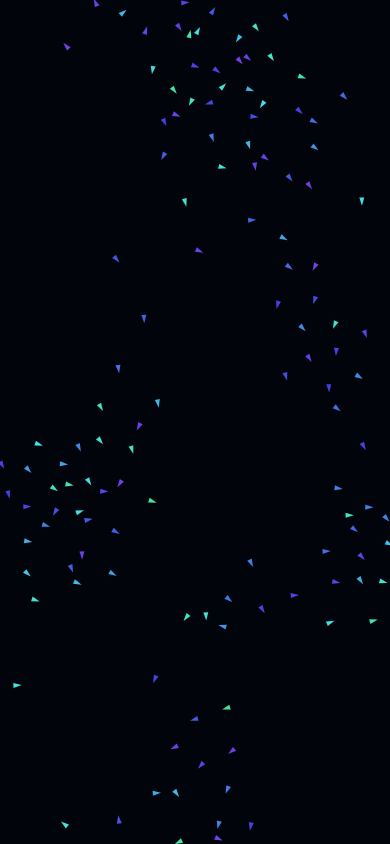
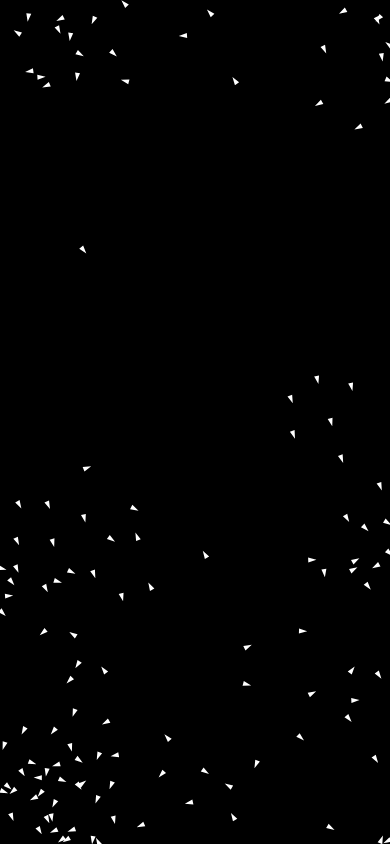
Before and after one commit to martinopiaggi/boids-wallpaper, a website with bundled scripts: page index.html in a window 390 px wide. Built offline with nearby package versions, Linux system fonts and the light colour scheme.

Commit message:
Use white boids on black and ignore clicks

```diff
--- a/LivelyInfo.json
+++ b/LivelyInfo.json
@@ -3,7 +3,7 @@
   "Title": "Boids",
   "Thumbnail": "assets/thumbnail.png",
   "Preview": "assets/preview.gif",
-  "Desc": "Classic triangle boids flocking simulation with flat colors and no visual effects.",
+  "Desc": "White triangle boids on black. Pointer position steers the flock; clicks do nothing.",
   "Author": "martinopiaggi",
   "License": "MIT",
   "Contact": "https://github.com/martinopiaggi/boids-wallpaper",
--- a/index.html
+++ b/index.html
@@ -3,8 +3,8 @@
   <head>
     <meta charset="UTF-8" />
     <meta name="viewport" content="width=device-width, initial-scale=1" />
-    <meta name="theme-color" content="#030712" />
-    <meta name="description" content="A classic 2D boids flocking simulation built as a responsive live wallpaper." />
+    <meta name="theme-color" content="#000000" />
+    <meta name="description" content="White triangle boids flocking on a black live wallpaper. The pointer steers them; clicks do nothing." />
     <title>Boids — live flocking wallpaper</title>
     <link rel="icon" href="data:," />
     <link rel="stylesheet" href="styles.css" />
@@ -36,7 +36,7 @@
   </head>
   <body>
     <main id="wallpaper" aria-label="Boids live wallpaper">
-      <canvas id="boids" role="img" aria-label="Animated triangles flocking across a dark blue field">
+      <canvas id="boids" role="img" aria-label="White triangles flocking across a black field">
         Your browser needs Canvas support to display the boids simulation.
       </canvas>
       <p id="error" role="alert" hidden></p>
--- a/src/flock.js
+++ b/src/flock.js
@@ -29,19 +29,32 @@ export function createRandom(seed = 1) {
   };
 }
 
-function cap(x, y, maximum) {
+function capInto(out, x, y, maximum) {
   const magnitude = Math.hypot(x, y);
-  if (magnitude <= maximum || magnitude === 0) return { x, y };
+  if (magnitude <= maximum || magnitude === 0) {
+    out.x = x;
+    out.y = y;
+    return out;
+  }
   const scale = maximum / magnitude;
-  return { x: x * scale, y: y * scale };
+  out.x = x * scale;
+  out.y = y * scale;
+  return out;
 }
 
-function steer(x, y, velocityX, velocityY, speed, force) {
+function steerInto(out, x, y, velocityX, velocityY, speed, force) {
   const magnitude = Math.hypot(x, y);
-  if (magnitude < 0.0001) return { x: 0, y: 0 };
-  const desiredX = (x / magnitude) * speed;
-  const desiredY = (y / magnitude) * speed;
-  return cap(desiredX - velocityX, desiredY - velocityY, force);
+  if (magnitude < 0.0001) {
+    out.x = 0;
+    out.y = 0;
+    return out;
+  }
+  return capInto(
+    out,
+    (x / magnitude) * speed - velocityX,
+    (y / magnitude) * speed - velocityY,
+    force,
+  );
 }
 
 export class Flock {
@@ -67,7 +80,7 @@ export class Flock {
     this.separationRadius = Math.max(1, separationRadius);
     this.baseMinSpeed = Math.max(0, minSpeed);
     this.baseMaxSpeed = Math.max(this.baseMinSpeed + 1, maxSpeed);
-    this.maxForce = Math.max(1, maxForce);
+    this.baseMaxForce = Math.max(1, maxForce);
     this.separationWeight = separationWeight;
     this.alignmentWeight = alignmentWeight;
     this.cohesionWeight = cohesionWeight;
@@ -77,6 +90,8 @@ export class Flock {
     this.columns = 1;
     this.rows = 1;
     this.cellSize = this.perception;
+    this.steerScratch = { x: 0, y: 0 };
+    this.pointerScratch = { x: 0, y: 0 };
     this.speed = 1;
     this.setSpeed(speed);
     this.setCount(count);
@@ -94,6 +109,10 @@ export class Flock {
     return this.baseMaxSpeed * this.speed;
   }
 
+  get maxForce() {
+    return this.baseMaxForce * this.speed;
+  }
+
   setSpeed(value) {
     this.speed = clamp(Number.isFinite(value) ? value : 1, 0.1, 4);
     return this.speed;
@@ -102,7 +121,8 @@ export class Flock {
   setCount(value) {
     const next = clamp(Math.round(Number(value) || 0), 0, 320);
     while (this.boids.length < next) this.boids.push(this.createBoid());
-    if (this.boids.length > next) this.boids.length = next;
+    while (this.accelerations.length < next) this.accelerations.push({ x: 0, y: 0 });
+    this.boids.length = next;
     this.accelerations.length = next;
     return this.count;
   }
@@ -142,13 +162,19 @@ export class Flock {
 
   updateGridGeometry() {
     const shortestSide = Math.min(this.width, this.height);
-    this.cellSize = Math.max(1, Math.min(this.perception, shortestSide / 4));
-    this.columns = Math.max(4, Math.ceil(this.width / this.cellSize));
-    this.rows = Math.max(4, Math.ceil(this.height / this.cellSize));
+    const cellSize = Math.max(1, Math.min(this.perception, shortestSide / 4));
+    const columns = Math.max(4, Math.ceil(this.width / cellSize));
+    const rows = Math.max(4, Math.ceil(this.height / cellSize));
+    if (cellSize !== this.cellSize || columns !== this.columns || rows !== this.rows) {
+      this.grid.clear();
+    }
+    this.cellSize = cellSize;
+    this.columns = columns;
+    this.rows = rows;
   }
 
   cellKey(x, y) {
-    return `${x},${y}`;
+    return x + y * this.columns;
   }
 
   positiveModulo(value, divisor) {
@@ -156,12 +182,13 @@ export class Flock {
   }
 
   rebuildGrid() {
-    this.grid.clear();
+    for (const cell of this.grid.values()) cell.length = 0;
     for (let index = 0; index < this.boids.length; index += 1) {
       const boid = this.boids[index];
-      const cellX = Math.floor(boid.x / this.cellSize);
-      const cellY = Math.floor(boid.y / this.cellSize);
-      const key = this.cellKey(cellX, cellY);
+      const key = this.cellKey(
+        Math.floor(boid.x / this.cellSize),
+        Math.floor(boid.y / this.cellSize),
+      );
       const cell = this.grid.get(key);
       if (cell) cell.push(index);
       else this.grid.set(key, [index]);
@@ -169,15 +196,19 @@ export class Flock {
   }
 
   pointerForce(boid, pointer) {
-    if (!pointer?.active || this.boids.length === 0) return { x: 0, y: 0 };
+    const out = this.pointerScratch;
+    out.x = 0;
+    out.y = 0;
+    if (!pointer?.active || this.boids.length === 0) return out;
     const mode = pointer.mode ?? "orbit";
-    if (mode === "ignore") return { x: 0, y: 0 };
+    if (mode === "ignore") return out;
 
-    let dx = wrappedDelta(boid.x, boid.y, pointer.x, pointer.y, this.width, this.height).x;
-    let dy = wrappedDelta(boid.x, boid.y, pointer.x, pointer.y, this.width, this.height).y;
+    const delta = wrappedDelta(boid.x, boid.y, pointer.x, pointer.y, this.width, this.height);
+    let dx = delta.x;
+    let dy = delta.y;
     let distance = Math.hypot(dx, dy);
     const radius = mode === "follow" ? 330 : 270;
-    if (distance >= radius) return { x: 0, y: 0 };
+    if (distance >= radius) return out;
     if (distance < 0.001) {
       const angle = boid.phase * TAU;
       dx = Math.cos(angle);
@@ -191,19 +222,20 @@ export class Flock {
     const force = this.maxForce * falloff;
 
     if (mode === "follow") {
-      return { x: radialX * force, y: radialY * force };
+      out.x = radialX * force;
+      out.y = radialY * force;
+      return out;
     }
     if (mode === "avoid") {
-      return { x: -radialX * force, y: -radialY * force };
+      out.x = -radialX * force;
+      out.y = -radialY * force;
+      return out;
     }
 
-    const tangentX = -radialY;
-    const tangentY = radialX;
     const ringError = clamp((distance - 135) / 135, -1, 1);
-    return {
-      x: tangentX * force * 0.72 - radialX * ringError * force * 0.3,
-      y: tangentY * force * 0.72 - radialY * ringError * force * 0.3,
-    };
+    out.x = -radialY * force * 0.72 - radialX * ringError * force * 0.3;
+    out.y = radialX * force * 0.72 - radialY * ringError * force * 0.3;
+    return out;
   }
 
   step(deltaSeconds, pointer = null) {
@@ -215,6 +247,10 @@ export class Flock {
     const perceptionSquared = this.cellSize * this.cellSize;
     const separationRadius = Math.min(this.separationRadius, this.cellSize * 0.48);
     const separationSquared = separationRadius * separationRadius;
+    const halfWidth = this.width / 2;
+    const halfHeight = this.height / 2;
+    const maxForce = this.maxForce;
+    const maxSpeed = this.maxSpeed;
 
     for (let index = 0; index < this.boids.length; index += 1) {
       const boid = this.boids[index];
@@ -231,25 +267,33 @@ export class Flock {
       for (let offsetY = -1; offsetY <= 1; offsetY += 1) {
         const cellY = this.positiveModulo(centerY + offsetY, this.rows);
         for (let offsetX = -1; offsetX <= 1; offsetX += 1) {
-          const cellX = this.positiveModulo(centerX + offsetX, this.columns);
-          const cell = this.grid.get(this.cellKey(cellX, cellY));
+          const cell = this.grid.get(this.cellKey(
+            this.positiveModulo(centerX + offsetX, this.columns),
+            cellY,
+          ));
           if (!cell) continue;
 
-          for (const neighborIndex of cell) {
+          for (let neighborSlot = 0; neighborSlot < cell.length; neighborSlot += 1) {
+            const neighborIndex = cell[neighborSlot];
             if (neighborIndex === index) continue;
             const neighbor = this.boids[neighborIndex];
-            const delta = wrappedDelta(boid.x, boid.y, neighbor.x, neighbor.y, this.width, this.height);
-            const distanceSquared = delta.x * delta.x + delta.y * delta.y;
+            let dx = neighbor.x - boid.x;
+            let dy = neighbor.y - boid.y;
+            if (dx > halfWidth) dx -= this.width;
+            else if (dx < -halfWidth) dx += this.width;
+            if (dy > halfHeight) dy -= this.height;
+            else if (dy < -halfHeight) dy += this.height;
+            const distanceSquared = dx * dx + dy * dy;
             if (distanceSquared > perceptionSquared) continue;
 
             neighbors += 1;
             alignmentX += neighbor.vx;
             alignmentY += neighbor.vy;
-            cohesionX += delta.x;
-            cohesionY += delta.y;
+            cohesionX += dx;
+            cohesionY += dy;
             if (distanceSquared < separationSquared && distanceSquared > 0.000001) {
-              separationX -= delta.x / distanceSquared;
-              separationY -= delta.y / distanceSquared;
+              separationX -= dx / distanceSquared;
+              separationY -= dy / distanceSquared;
             }
           }
         }
@@ -258,31 +302,34 @@ export class Flock {
       let accelerationX = 0;
       let accelerationY = 0;
       if (neighbors > 0) {
-        const separation = steer(
+        const steer = steerInto(
+          this.steerScratch,
           separationX,
           separationY,
           boid.vx,
           boid.vy,
-          this.maxSpeed,
-          this.maxForce,
+          maxSpeed,
+          maxForce,
         );
-        const alignment = cap(
+        accelerationX += steer.x * this.separationWeight;
+        accelerationY += steer.y * this.separationWeight;
+        const alignment = capInto(
+          this.steerScratch,
           (alignmentX / neighbors - boid.vx) * this.alignmentWeight,
           (alignmentY / neighbors - boid.vy) * this.alignmentWeight,
-          this.maxForce,
+          maxForce,
         );
-        const cohesion = steer(
+        accelerationX += alignment.x;
+        accelerationY += alignment.y;
+        const cohesion = steerInto(
+          this.steerScratch,
           cohesionX / neighbors,
           cohesionY / neighbors,
           boid.vx,
           boid.vy,
-          this.maxSpeed,
-          this.maxForce,
+          maxSpeed,
+          maxForce,
         );
-        accelerationX += separation.x * this.separationWeight;
-        accelerationY += separation.y * this.separationWeight;
-        accelerationX += alignment.x;
-        accelerationY += alignment.y;
         accelerationX += cohesion.x * this.cohesionWeight;
         accelerationY += cohesion.y * this.cohesionWeight;
       }
@@ -290,10 +337,15 @@ export class Flock {
       const pointerSteering = this.pointerForce(boid, pointer);
       accelerationX += pointerSteering.x;
       accelerationY += pointerSteering.y;
-      const acceleration = cap(accelerationX, accelerationY, this.maxForce * 1.8);
-      this.accelerations[index] = acceleration;
+      let acceleration = this.accelerations[index];
+      if (!acceleration) {
+        acceleration = { x: 0, y: 0 };
+        this.accelerations[index] = acceleration;
+      }
+      capInto(acceleration, accelerationX, accelerationY, maxForce * 1.8);
     }
 
+    const minSpeed = this.minSpeed;
     for (let index = 0; index < this.boids.length; index += 1) {
       const boid = this.boids[index];
       const acceleration = this.accelerations[index];
@@ -301,17 +353,16 @@ export class Flock {
       boid.vy += acceleration.y * dt;
 
       let speed = Math.hypot(boid.vx, boid.vy);
-      if (speed > this.maxSpeed) {
-        const scale = this.maxSpeed / speed;
+      if (speed > maxSpeed) {
+        const scale = maxSpeed / speed;
         boid.vx *= scale;
         boid.vy *= scale;
-        speed = this.maxSpeed;
-      } else if (speed < this.minSpeed) {
+      } else if (speed < minSpeed) {
         if (speed < 0.000001) {
-          boid.vx = Math.cos(boid.phase * TAU) * this.minSpeed;
-          boid.vy = Math.sin(boid.phase * TAU) * this.minSpeed;
+          boid.vx = Math.cos(boid.phase * TAU) * minSpeed;
+          boid.vy = Math.sin(boid.phase * TAU) * minSpeed;
         } else {
-          const scale = this.minSpeed / speed;
+          const scale = minSpeed / speed;
           boid.vx *= scale;
           boid.vy *= scale;
         }
@@ -321,32 +372,4 @@ export class Flock {
       boid.y = wrap(boid.y + boid.vy * dt, this.height);
     }
   }
-
-  scatter(strength = 235) {
-    const amount = clamp(Number(strength) || 0, 0, 900);
-    for (const boid of this.boids) {
-      const angle = this.random() * TAU;
-      boid.vx += Math.cos(angle) * amount;
-      boid.vy += Math.sin(angle) * amount;
-      const speed = Math.hypot(boid.vx, boid.vy);
-      if (speed > this.maxSpeed * 1.35) {
-        const scale = (this.maxSpeed * 1.35) / speed;
-        boid.vx *= scale;
-        boid.vy *= scale;
-      }
-    }
-  }
-
-  scatterAt(x, y, radius = 250, strength = 390) {
-    const safeRadius = Math.max(1, radius);
-    for (const boid of this.boids) {
-      const delta = wrappedDelta(boid.x, boid.y, x, y, this.width, this.height);
-      const distance = Math.hypot(delta.x, delta.y);
-      if (distance >= safeRadius) continue;
-      const angle = this.random() * TAU;
-      const impulse = strength * (1 - distance / safeRadius);
-      boid.vx += Math.cos(angle) * impulse;
-      boid.vy += Math.sin(angle) * impulse;
-    }
-  }
 }
--- a/src/main.js
+++ b/src/main.js
@@ -2,23 +2,17 @@ import { Flock, clamp, createRandom } from "./flock.js";
 
 const canvas = document.querySelector("#boids");
 const errorBox = document.querySelector("#error");
+const BACKGROUND = "#000";
+const FOREGROUND = "#fff";
 
 const defaults = Object.freeze({
   count: 128,
-  speed: 1.15,
-  palette: "aurora",
+  speed: 1.8,
   interaction: "orbit",
 });
 
 const config = { ...defaults };
 const pointer = { x: 0, y: 0, active: false, mode: config.interaction, lastMove: 0 };
-const palettes = Object.freeze({
-  aurora: { hue: 154, spread: 104, saturation: 92, light: 62 },
-  ice: { hue: 188, spread: 72, saturation: 82, light: 66 },
-  ember: { hue: 8, spread: 58, saturation: 91, light: 61 },
-  mono: { hue: 205, spread: 18, saturation: 18, light: 82 },
-});
-const paletteNames = Object.freeze(Object.keys(palettes));
 const interactionModes = Object.freeze(["orbit", "follow", "avoid", "ignore"]);
 
 let width = 1;
@@ -28,7 +22,6 @@ let pagePaused = document.hidden;
 let contextLost = false;
 let accumulator = 0;
 let lastFrame = performance.now();
-let lastPointerDown = 0;
 let animationFrame = null;
 let renderContext;
 let flock;
@@ -54,14 +47,6 @@ function normalizeDropdown(value, items, fallback) {
   return items.includes(name) ? name : fallback;
 }
 
-function normalizePalette(value) {
-  return normalizeDropdown(value, paletteNames, config.palette);
-}
-
-function normalizeInteraction(value) {
-  return normalizeDropdown(value, interactionModes, config.interaction);
-}
-
 function applyProperty(name, value) {
   switch (name) {
     case "count":
@@ -69,18 +54,12 @@ function applyProperty(name, value) {
       flock?.setCount(config.count);
       break;
     case "speed":
-      config.speed = clamp(parseNumber(value, config.speed), 0.25, 2.5);
+      config.speed = clamp(parseNumber(value, config.speed), 0.25, 4);
       flock?.setSpeed(config.speed);
       break;
-    case "palette":
-      config.palette = normalizePalette(value);
-      break;
     case "interaction":
-      config.interaction = normalizeInteraction(value);
+      config.interaction = normalizeDropdown(value, interactionModes, config.interaction);
       pointer.mode = config.interaction;
-      break;
-    case "scatter":
-      scatter();
       break;
     default:
       break;
@@ -106,47 +85,35 @@ function resize() {
   }
 
   renderContext.setTransform(ratio, 0, 0, ratio, 0, 0);
+  renderContext.imageSmoothingEnabled = false;
   flock?.resize(width, height);
-  renderContext.fillStyle = "#02040b";
+  renderContext.fillStyle = BACKGROUND;
   renderContext.fillRect(0, 0, width, height);
 }
 
-function trianglePath(context, boid, length) {
+function addTriangle(context, boid, length) {
   const angle = Math.atan2(boid.vy, boid.vx);
   const cosine = Math.cos(angle);
   const sine = Math.sin(angle);
-  const noseX = boid.x + cosine * length;
-  const noseY = boid.y + sine * length;
   const backX = boid.x - cosine * length * 0.58;
   const backY = boid.y - sine * length * 0.58;
   const halfWidth = length * 0.48;
-  context.beginPath();
-  context.moveTo(noseX, noseY);
+  context.moveTo(boid.x + cosine * length, boid.y + sine * length);
   context.lineTo(backX - sine * halfWidth, backY + cosine * halfWidth);
   context.lineTo(backX + sine * halfWidth, backY - cosine * halfWidth);
   context.closePath();
 }
 
-function boidColor(boid) {
-  const palette = palettes[config.palette] ?? palettes.aurora;
-  const speed = Math.hypot(boid.vx, boid.vy);
-  const speedMix = clamp((speed / Math.max(1, flock.maxSpeed) - 0.45) / 0.8, 0, 1);
-  const hue = (palette.hue + boid.phase * palette.spread + speedMix * 22 + 360) % 360;
-  const light = palette.light + speedMix * 5;
-  return `hsla(${hue.toFixed(1)}, ${palette.saturation}%, ${light.toFixed(1)}%, 0.92)`;
-}
-
 function render(context) {
-  context.globalAlpha = 1;
-  context.fillStyle = "#02040b";
+  context.fillStyle = BACKGROUND;
   context.fillRect(0, 0, width, height);
-
+  context.beginPath();
+  context.fillStyle = FOREGROUND;
   const size = clamp(Math.min(width, height) / 118, 5.2, 8.8);
-  for (const boid of flock.boids) {
-    context.fillStyle = boidColor(boid);
-    trianglePath(context, boid, size);
-    context.fill();
+  for (let index = 0; index < flock.boids.length; index += 1) {
+    addTriangle(context, flock.boids[index], size);
   }
+  context.fill();
 }
 
 function isRunning() {
@@ -192,32 +159,17 @@ function updatePointer(event) {
   pointer.lastMove = performance.now();
 }
 
-function scatter() {
-  if (!flock) return;
-  if (pointer.active) flock.scatterAt(pointer.x, pointer.y, 280, 430);
-  else flock.scatter(245);
-}
-
 function installInteractions() {
   canvas.addEventListener("pointermove", updatePointer, { passive: true });
   canvas.addEventListener("pointerenter", updatePointer, { passive: true });
   canvas.addEventListener("pointerleave", () => {
     pointer.active = false;
   });
-  canvas.addEventListener("pointerdown", event => {
-    const now = performance.now();
-    if (now - lastPointerDown < 90) return;
-    lastPointerDown = now;
-    updatePointer(event);
-    scatter();
-  });
   window.addEventListener("keydown", event => {
     if (event.repeat || event.ctrlKey || event.metaKey || event.altKey) return;
     if (event.code === "Space") {
       event.preventDefault();
       setHostPaused(!hostPaused);
-    } else if (event.key.toLowerCase() === "r") {
-      scatter();
     } else if (event.key.toLowerCase() === "f") {
       if (document.fullscreenElement) document.exitFullscreen().catch(() => {});
       else document.documentElement.requestFullscreen().catch(() => {});
@@ -244,7 +196,6 @@ function installInteractions() {
 function exposeLivelyBridge() {
   window.boidsApplyProperty = applyProperty;
   window.boidsSetPaused = setHostPaused;
-  window.boidsScatter = scatter;
   for (const [name, value] of window.__boidsPendingProperties ?? []) applyProperty(name, value);
   window.__boidsPendingProperties?.clear();
   if (typeof window.__boidsPendingPaused === "boolean") {
--- a/styles.css
+++ b/styles.css
@@ -1,6 +1,6 @@
 :root {
   color-scheme: dark;
-  background: #030712;
+  background: #000;
 }
 
 * {
@@ -19,7 +19,7 @@ body,
 html,
 body {
   overflow: hidden;
-  background: #030712;
+  background: #000;
 }
 
 body {
@@ -33,7 +33,7 @@ body {
 
 #boids {
   display: block;
-  cursor: crosshair;
+  cursor: default;
   touch-action: none;
 }
 
@@ -44,10 +44,10 @@ body {
   margin: 0;
   padding: 1rem 1.25rem;
   transform: translate(-50%, -50%);
-  border: 1px solid rgba(148, 197, 255, 0.2);
+  border: 1px solid #fff;
   border-radius: 0.8rem;
-  background: rgba(3, 7, 18, 0.9);
-  color: #d7e8ff;
+  background: #000;
+  color: #fff;
   text-align: center;
 }
 
@@ -55,5 +55,5 @@ noscript {
   position: fixed;
   inset: 50% auto auto 50%;
   transform: translate(-50%, -50%);
-  color: #d7e8ff;
+  color: #fff;
 }
```
Also changed, not shown: LivelyProperties.json (+2 -13 lines), tests/package.test.mjs (+3 -0 lines), README.md, assets/preview.gif, assets/thumbnail.png, 1 other file.
